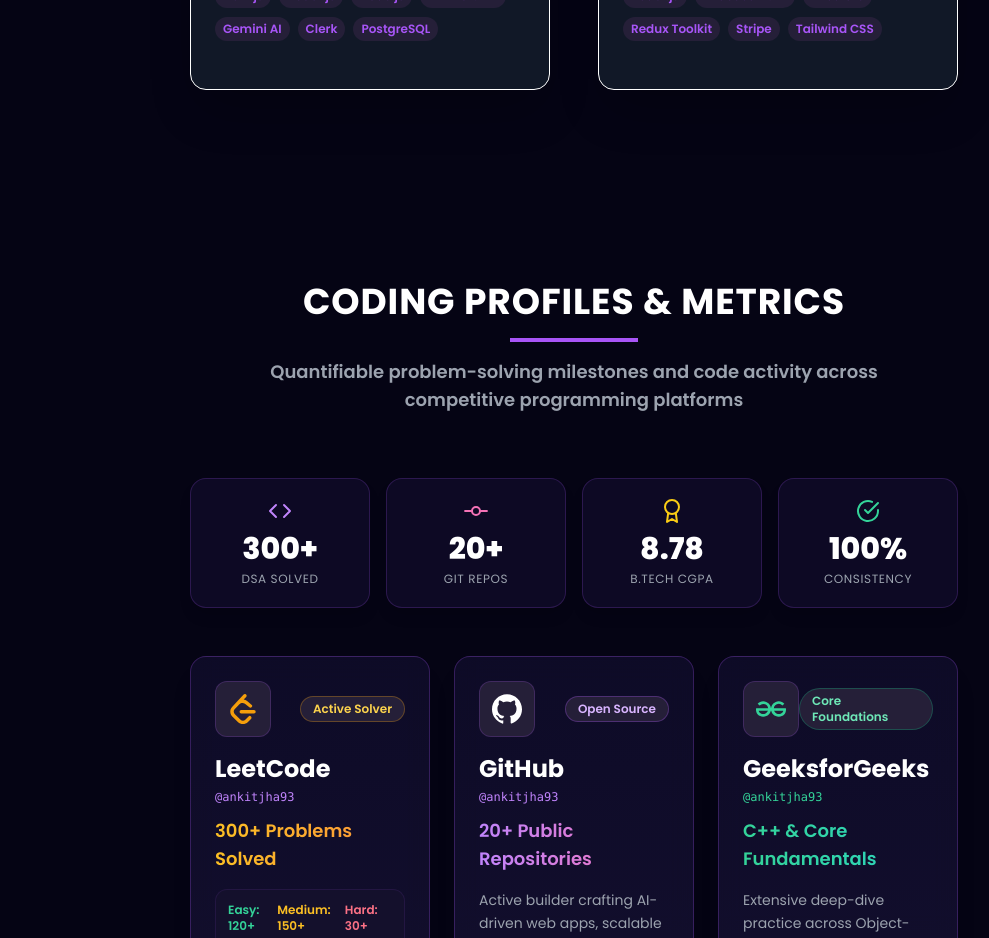
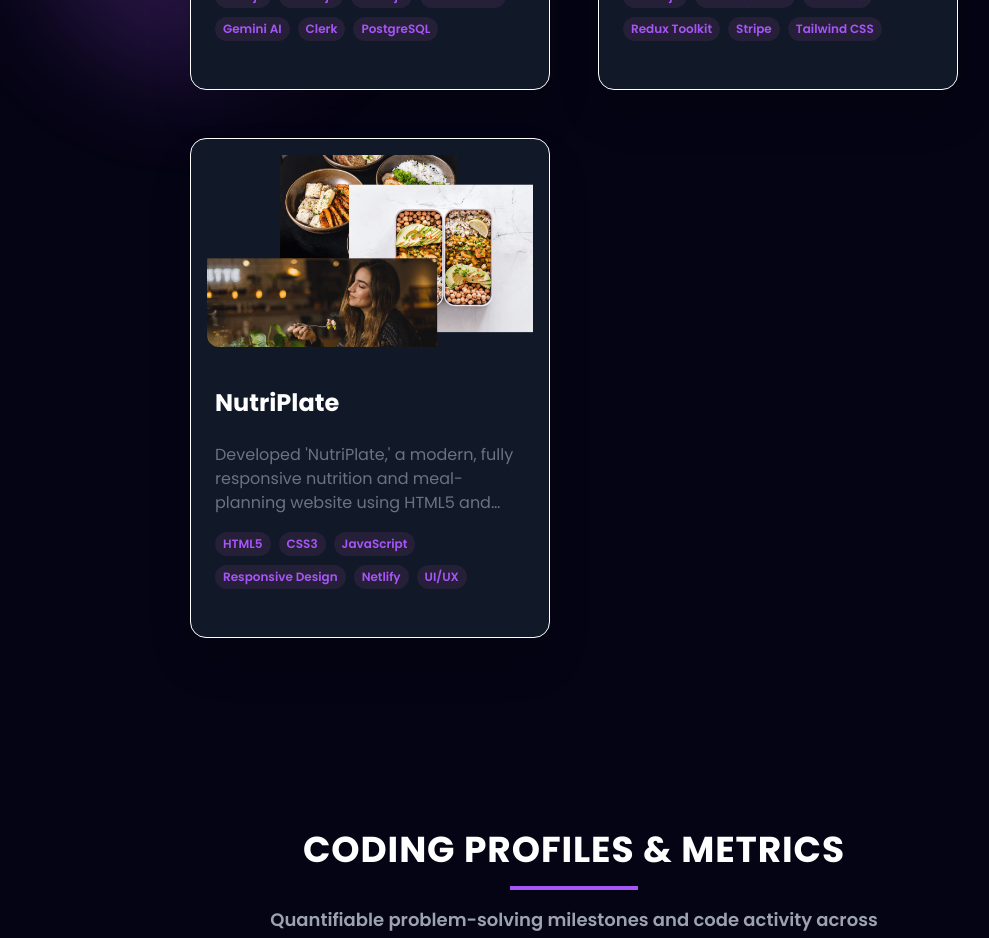
Before and after one commit to ankitjha93/Ankit-s-Portfolio, a React (Vite) app: page / in a window 1280 px wide. Shown: the part 4960-5898 px from the top of the page, without its empty margins (66-1055 px from the left). Built offline with nearby package versions, Linux system fonts and the light colour scheme.

Commit message:
feat(projects): add NutriPlate project with preview image, live link, and GitHub repository

```diff
--- a/src/constants.js
+++ b/src/constants.js
@@ -34,6 +34,7 @@
 // Project Section Logo's
 import csprepLogo from './assets/work_logo/cs_prep.png';
 import popcornplayLogo from './assets/work_logo/popcornplay.png';
+import nutriplateLogo from './assets/work_logo/nutriplate.png';
 
 export const personalInfo = {
   name: "Ankit Jha",
@@ -189,6 +190,18 @@
     github: "https://github.com/ankitjha93/PopcornPlay",
     webapp: "https://playflare.netlify.app/",
   },
+  {
+    id: 2,
+    title: "NutriPlate",
+    subtitle: "Nutrition & Meal-Planning Platform",
+    description:
+      "Developed 'NutriPlate,' a modern, fully responsive nutrition and meal-planning website using HTML5 and CSS3 with a focus on clean layout and intuitive UX. Designed structured sections to showcase healthy meals with complete mobile responsiveness and consistent styling. Deployed on Netlify, ensuring fast loading, cross-browser compatibility, and seamless public accessibility.",
+    image: nutriplateLogo,
+    year: "2023",
+    tags: ["HTML5", "CSS3", "JavaScript", "Responsive Design", "Netlify", "UI/UX"],
+    github: "https://github.com/ankitjha93/NutriPlate",
+    webapp: "https://nutriplate.netlify.app/",
+  },
 ];
 
 export const achievements = [
```
Also changed, not shown: src/assets/work_logo/nutriplate.png (added).
